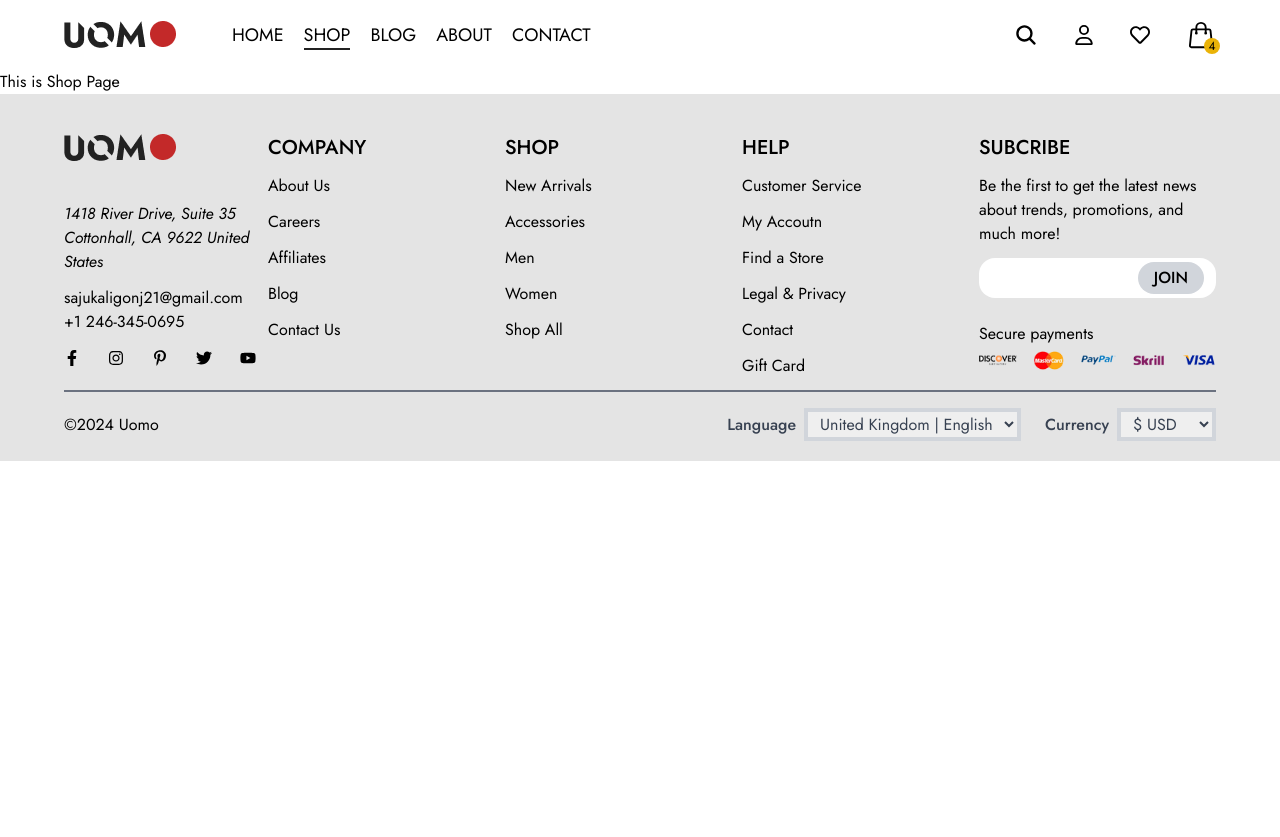
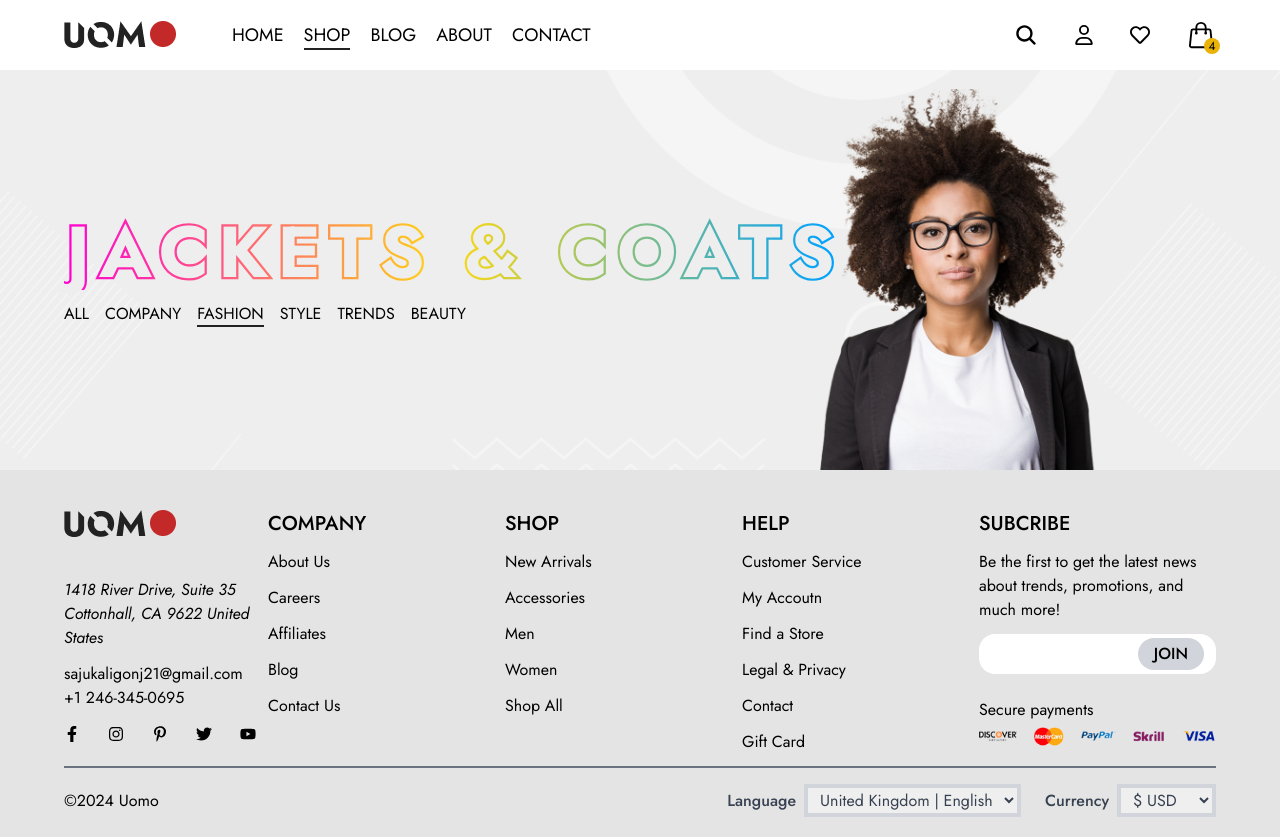
Before and after one commit to suruzzamanislam/E-commerce-site-1, a React (Vite) app: page /shop in a window 1280 px wide. Before the commit the page ends 800 px from the top, so only its background shows below. Built offline with nearby package versions, Linux system fonts and the light colour scheme.

Commit message:
shop page start

```diff
--- /dev/null
+++ b/src/Pages/Shop/Shop.css
@@ -0,0 +1,17 @@
+.s-banner {
+  background-image: url(../../assets/img/shop_banner1.png);
+  background-repeat: no-repeat;
+  background-size: cover;
+  background-position: bottom right;
+}
+.s-title {
+  background-image: linear-gradient(90deg, #ff00d2, #fed90f, #00a2ff, #09f1b8);
+  background-clip: text;
+  -webkit-text-stroke-color: transparent;
+  -webkit-text-stroke-width: calc(1em / 16);
+  -webkit-background-clip: text;
+
+  font-weight: 700;
+  padding: calc(calc(1em / 16) / 2);
+  letter-spacing: calc(1em / 8);
+}
--- a/src/Pages/Shop/Shop.jsx
+++ b/src/Pages/Shop/Shop.jsx
@@ -1,7 +1,28 @@
+import { NavLink } from 'react-router-dom';
+import './Shop.css';
 const Shop = () => {
   return (
     <div>
-      <h1>This is Shop Page</h1>
+      <div>
+        {/* banner */}
+        <div className="s-banner w-full h-[40vh] md:h-[50vh]">
+          <div className="px-3 flex flex-col justify-center h-full md:px-10 lg:px-16">
+            <h1 className=" text-4xl md:text-7xl text-[#EEEEEE] s-title">
+              JACKETS & COATS
+            </h1>
+            <ul className=" flex flex-wrap text-[vw] mt-3  gap-x-4">
+              <li>ALL</li>
+              <li>COMPANY</li>
+              <li>
+                <NavLink>FASHION</NavLink>
+              </li>
+              <li>STYLE</li>
+              <li>TRENDS</li>
+              <li>BEAUTY</li>
+            </ul>
+          </div>
+        </div>
+      </div>
     </div>
   );
 };
```
Also changed, not shown: src/assets/img/shop_banner1.png (added).
